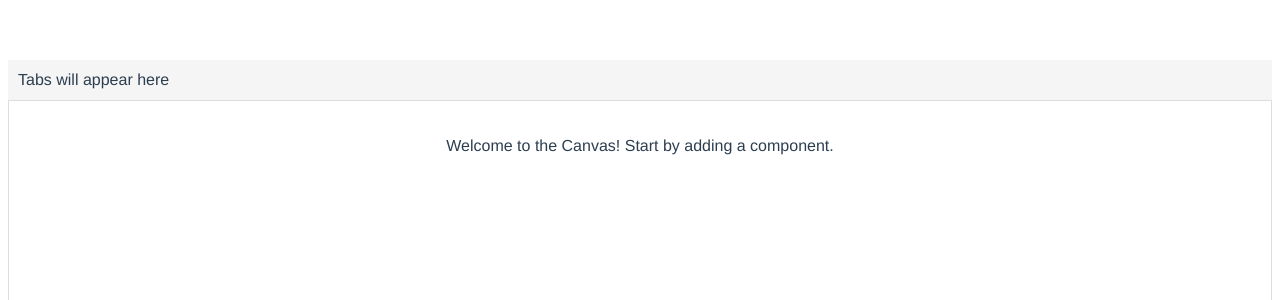
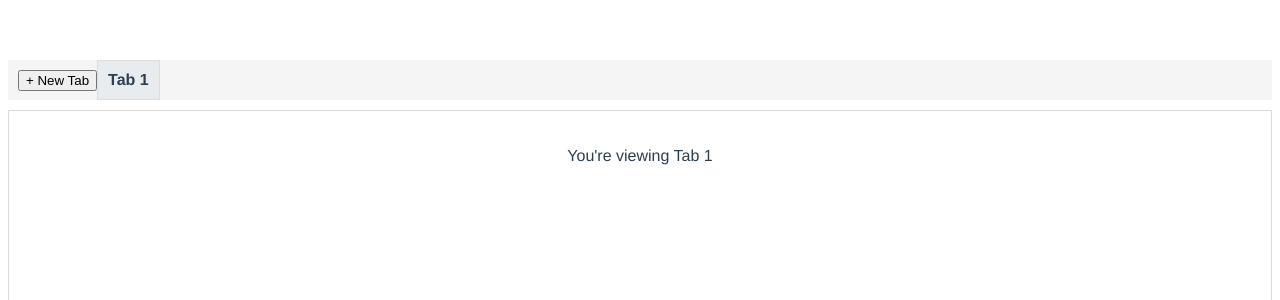
Before and after one commit to dunay2/da-front, a Vue app: page / in a window 1280 px wide. Shown: the top 300 px of the page. Built offline with nearby package versions, Linux system fonts and the light colour scheme.

Commit message:
Added Tabs to canvas

```diff
--- a/src/components/CanvasMain.vue
+++ b/src/components/CanvasMain.vue
@@ -1,32 +1,60 @@
 <template>
   <div class="canvas-main">
     <div class="tabs">
-      <!-- Placeholder for tabs -->
-      <span>Tabs will appear here</span>
+      <!-- Button to add new tabs -->
+      <button @click="addTab">+ New Tab</button>
+
+      <!-- Render each tab -->
+      <div
+        v-for="tab in tabs"
+        :key="tab.id"
+        class="tab"
+        :class="{ active: tab.id === activeTab }"
+        @click="setActiveTab(tab.id)"
+      >
+        {{ tab.name }}
+      </div>
     </div>
+
     <div class="canvas-content">
-      <!-- Placeholder for canvas content -->
-      <p>Welcome to the Canvas! Start by adding a component.</p>
+      <!-- Display content based on the active tab -->
+      <p v-if="activeTab">You're viewing {{ getActiveTabName() }}</p>
+      <p v-else>Welcome to the Canvas! Start by adding a component.</p>
     </div>
   </div>
 </template>
 
 <script>
 export default {
-  name: 'CanvasMain',
+  name: "CanvasMain",
   data() {
     return {
-      tabs: [],  // Array to hold tab data
-      activeTab: null,  // Current active tab
-      components: []  // Components within the canvas
+      tabs: [
+        { id: 1, name: "Tab 1", components: [] } // Example initial tab
+      ],
+      activeTab: 1, // ID of the currently active tab
+      nextTabId: 2 // ID for the next new tab
     };
   },
   methods: {
     addTab() {
-      // Logic to add a new tab
+      const newTab = {
+        id: this.nextTabId,
+        name: `Tab ${this.nextTabId}`,
+        components: []
+      };
+      this.tabs.push(newTab);
+      this.activeTab = newTab.id; // Automatically switch to the new tab
+      this.nextTabId++;
+    },
+    setActiveTab(tabId) {
+      this.activeTab = tabId;
+    },
+    getActiveTabName() {
+      const activeTab = this.tabs.find(tab => tab.id === this.activeTab);
+      return activeTab ? activeTab.name : "";
     },
     addComponent(componentType) {
-      // Logic to add a component to the canvas
       console.log(componentType);
     }
   }
@@ -49,6 +77,20 @@ export default {
   display: flex;
   align-items: center;
   padding-left: 10px;
+  margin-bottom: 10px;
+}
+
+.tab {
+  padding: 10px;
+  cursor: pointer;
+  border: 1px solid #ddd;
+  margin-right: 5px;
+  background-color: #f5f5f5;
+}
+
+.tab.active {
+  background-color: #e9ecef;
+  font-weight: bold;
 }
 
 .canvas-content {
```
